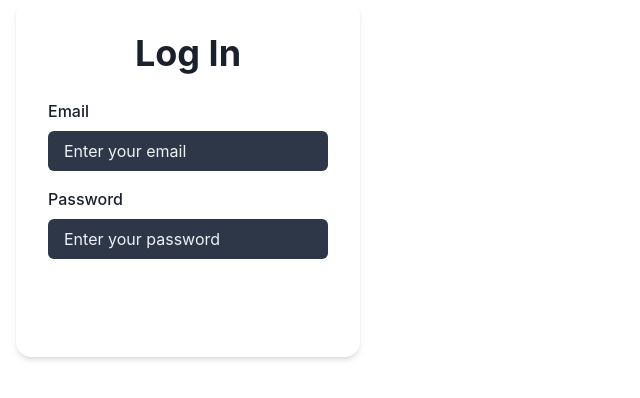
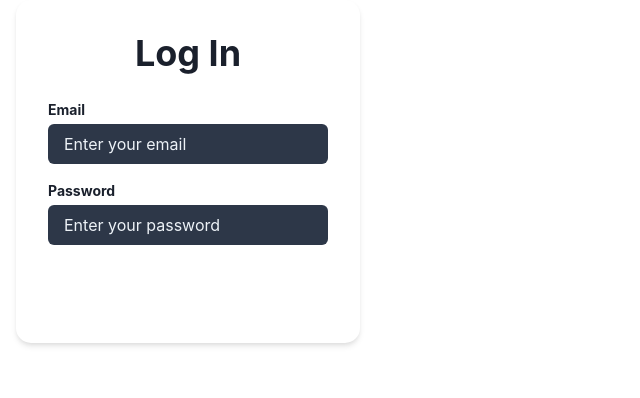
Before and after one commit to Ojoxux/DarkRealm, a React (Vite) app: page / in a window 1280 px wide. Shown: the top 398 px of the page, without its empty margins (0-640 px from the left). Built offline with nearby package versions, Linux system fonts and the light colour scheme.

Commit message:
style🎨: Moleculesコンポーネントのスタイル調整

```diff
--- a/src/components/molecules/FormField.tsx
+++ b/src/components/molecules/FormField.tsx
@@ -12,7 +12,9 @@ export const FormField: React.FC<FormFieldProps> = ({
   ...rest
 }) => (
   <FormControl {...rest}>
-    <FormLabel fontWeight="medium">{label}</FormLabel>
+    <FormLabel fontWeight="bold" fontSize="sm" mb={1}>
+      {label}
+    </FormLabel>
     <CustomInput {...inputProps} />
   </FormControl>
 );
```
